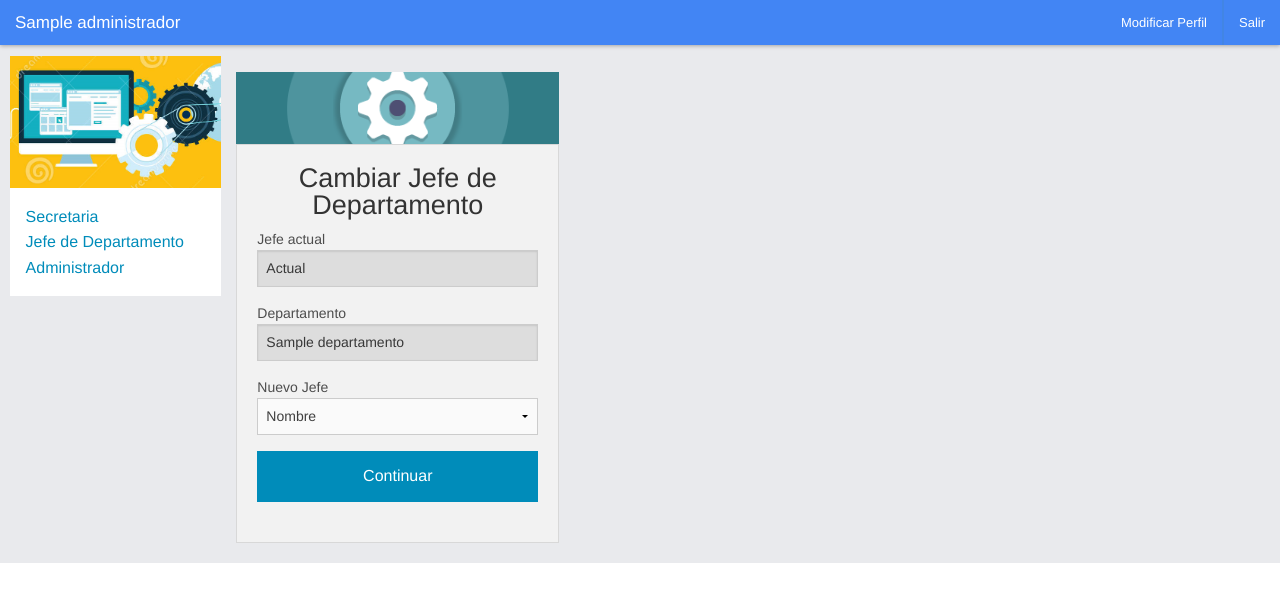
After one commit to Mike325/SistemaAdministrativo, a Django app: template templates/modificar-jefe-departamento.html in a window 1280 px wide. The commit adds this page. Shown: the top 602 px of the page. Run offline with Django 3.2, Linux system fonts and the light colour scheme; the template is opened without the code that fills it: most values are stand-ins (such as "Sample title", 1, 10 or a date in 2020).

Commit message:
Añadido modificar jefe de departamento

```diff
--- a/templates/ejemplo.html
+++ b/templates/ejemplo.html
@@ -9,9 +9,6 @@
 {% endblock %}
 
 {% block navegacion %}
-    <li><a href="#">Secretaria</a></li>
-    <li><a href="#">Jefe de departamento</a></li>
-    <li><a href="#">Administrador</a></li>
 {% endblock %}
 
 {% block content %}
--- a/templates/form-incidencias.html
+++ b/templates/form-incidencias.html
@@ -14,7 +14,7 @@
 
 {% block content %}
     <div class="row">
-        <div class="medium-6 medium-centered columns panel">
+        <div class="large-6 large-centered columns panel">
             <form action="/computacion/reporte-incidencias" method="post">{% csrf_token %}
                 <h3 class="text-center">Reporte de Incidencias</h2>
                 {% if error %}
--- a/templates/incidencias.html
+++ b/templates/incidencias.html
@@ -14,7 +14,7 @@
 
 {% block content %}
     <div class="row">
-        <div class="medium-12 columns">
+        <div class="large-12 large-centered columns">
             <table>
                 <thead class="especialHead">
                     <th colspan="2">
--- /dev/null
+++ b/templates/modificar-jefe-departamento.html
@@ -0,0 +1,44 @@
+{% extends 'base.html' %}
+
+{% block title %}
+    Cambiar Jefe de Departamento - Administrador
+{% endblock %}
+
+{% block usuario %}
+    {{Administrador}}
+{% endblock %}
+
+{% block navegacion %}
+    <li><a href="/inicio-secretaria">Secretaria</a></li>
+    <li><a href="/inicio-jefe-departamento">Jefe de Departamento</a></li>
+    <li><a href="/inicio-administrador">Administrador</a></li>
+{% endblock %}
+
+{% block content %}
+    <div class="row">
+        <div class="large-4 medium-6 small-12 columns">
+            <div class="division-banner">
+                <img src="/static/img/logos_carreras/robotica.png">
+            </div>
+            <div class="large-12 colums panel">
+                <h3 class="text-center">Cambiar Jefe de Departamento<h3>
+                <div class="row">
+                    <form action="/modificar-jefe-departamento/" method="POST">{% csrf_token %}
+                        <div class="large-12 columns">
+                            <label>Jefe actual</label><input type="text"  value="Actual" disabled></input>
+                            <label>Departamento</label><input type="text" value="{{departamento}}" disabled></input>
+                            <label>Nuevo Jefe</label>
+                            <select name="nuevoJefe">
+                                <option value="profesor 1">Nombre</option>
+                                <option value="profesor 2">Nombre</option>
+                                <option value="profesor 3">Nombre</option>
+                                <option value="profesor 4">Nombre</option>
+                            </select>
+                            <button class="button expand">Continuar</button>
+                        </div>
+                    </form>
+                </div>
+            </div>
+        </div>
+    </div>
+{% endblock %}
```
Also changed, not shown: templates/inicio-administrador.html (added, +49 -0 lines), templates/listas.html (+9 -5 lines), templates/base.html (line endings or trailing spaces).
